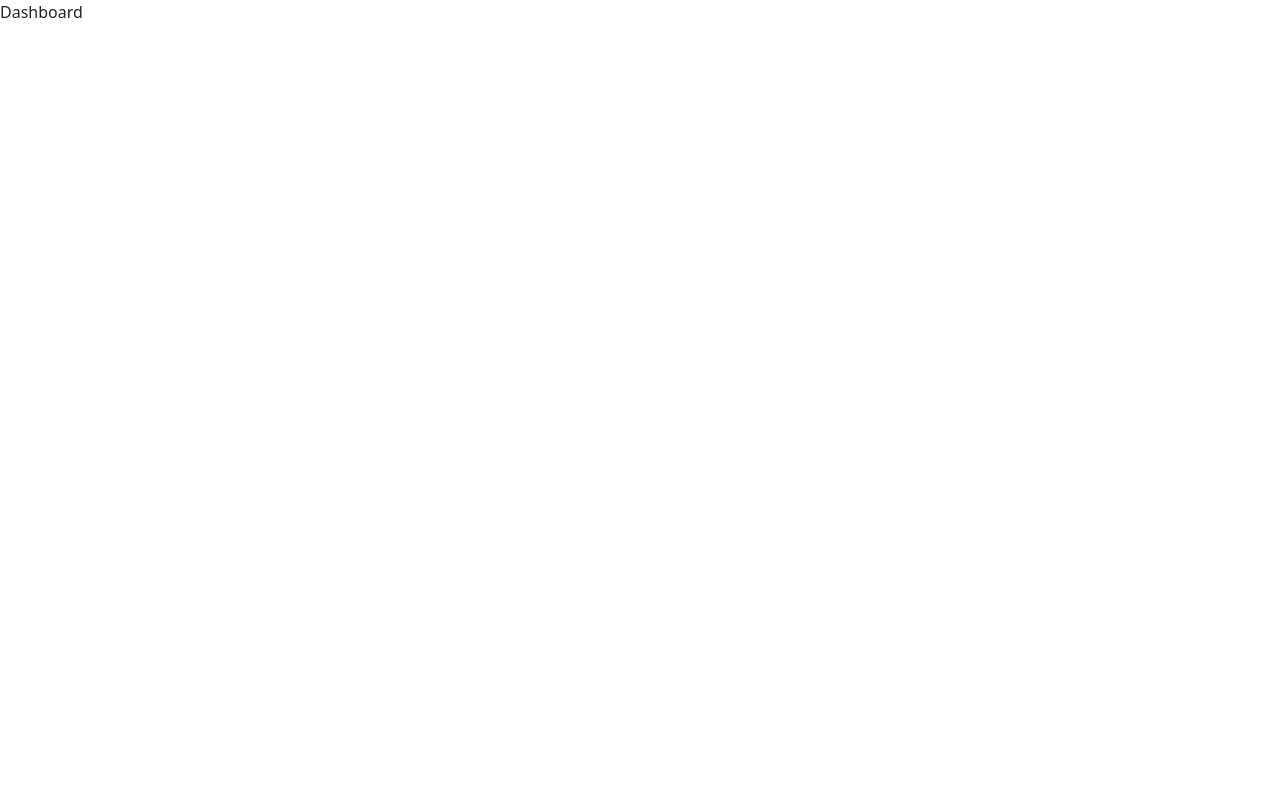
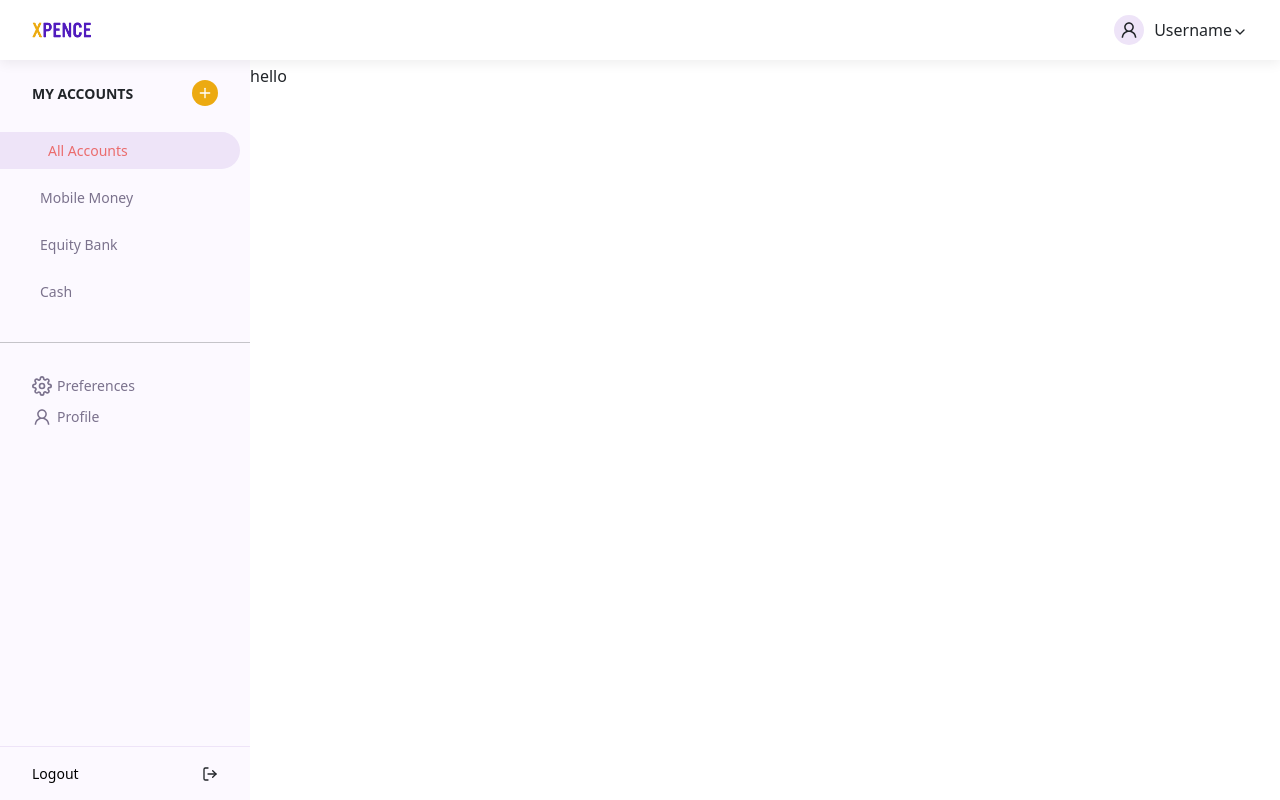
Before and after one commit to SolvIT-Africa-Bootcamp-cohort2/Expense-tracking-app, a React (Create React App) app: page /dashboard in a window 1280 px wide. Built offline with nearby package versions, Linux system fonts and the light colour scheme.

Commit message:
created topbar and sidebar

```diff
--- /dev/null
+++ b/src/components/Dashboard/Contents.js
@@ -0,0 +1,9 @@
+import React from "react";
+import "../../styles/contents.scss";
+import TopBar from "./TopBar/TopBar";
+
+function Contents() {
+  return <div className="contents-main-container">hello</div>;
+}
+
+export default Contents;
--- a/src/components/Dashboard/Dashboard.js
+++ b/src/components/Dashboard/Dashboard.js
@@ -1,7 +1,18 @@
 import React from "react";
+import Contents from "./Contents";
+import Sidebar from "./Sidebar";
+
+import "../../styles/dashboard.scss";
+import TopBar from "./TopBar/TopBar";
 
 function Dashboard() {
-  return <div>Dashboard</div>;
+  return (
+    <div className="dashboard-main-container">
+      <TopBar />
+      <Sidebar />
+      <Contents />
+    </div>
+  );
 }
 
 export default Dashboard;
--- /dev/null
+++ b/src/components/Dashboard/Sidebar.js
@@ -0,0 +1,43 @@
+import React from "react";
+import "../../styles/sidebar.scss";
+import { FiSettings, FiLogOut, FiPlus } from "react-icons/fi";
+import { AiOutlineUser } from "react-icons/ai";
+// import { FiWind,FiGrid, FiShoppingBag,  } from "react-icons/fi";
+
+function Sidebar() {
+  return (
+    <div className="sidebar-container">
+      <div className="create-accounts-container">
+        <span>My accounts</span>
+        <div className="create-account">
+          <FiPlus color="#fff" />
+        </div>
+      </div>
+      <ul className="sidebar-items">
+        <li className="active">All accounts</li>
+        <li>Mobile money</li>
+        <li>Equity bank</li>
+        <li>cash</li>
+      </ul>
+      <hr />
+      <ul className="menu-container">
+        <li>
+          <FiSettings size={20} />
+          <span>Preferences</span>
+        </li>
+        <li>
+          <AiOutlineUser size={20} />
+          <span>Profile</span>
+        </li>
+      </ul>
+      <div className="footer">
+        <div className="footer-contents">
+          <span>Logout</span>
+          <FiLogOut />
+        </div>
+      </div>
+    </div>
+  );
+}
+
+export default Sidebar;
--- /dev/null
+++ b/src/components/Dashboard/TopBar/TopBar.js
@@ -0,0 +1,25 @@
+import React from "react";
+import "../../../styles/topbar.scss";
+import { FiSearch, FiBell, FiChevronDown, FiChevronUp } from "react-icons/fi";
+import { AiOutlineUser } from "react-icons/ai";
+
+function TopBar() {
+  return (
+    <div className="topbar-main-container">
+      <div>
+        <img src={require("../../../assets/logo.png")} />
+      </div>
+      <div className="user-profile-container">
+        <div className="profile-image-container">
+          <AiOutlineUser size={20} />
+        </div>
+        <div className="username-container">
+          Username
+          <FiChevronDown />
+        </div>
+      </div>
+    </div>
+  );
+}
+
+export default TopBar;
--- a/src/styles/_colors.scss
+++ b/src/styles/_colors.scss
@@ -6,4 +6,7 @@ $white: #ffffff;
 $darkWhite: #fcf9ff;
 $gray: #fcf9ff;
 $lightGray: #f0f0f0;
+$darkGray: #eee4f8;
 $textGray: #7b728d;
+$red: #eb6c6d;
+$shadowColor: #00000012;
--- /dev/null
+++ b/src/styles/_fonts.scss
@@ -0,0 +1,3 @@
+@import url(https://fonts.googleapis.com/css2?family=Lobster&display=swap);
+
+$lobstart :'Lobster', cursive;
--- /dev/null
+++ b/src/styles/contents.scss
@@ -0,0 +1,9 @@
+.contents-main-container {
+  background-color: white;
+  position: absolute;
+  top: 0;
+  padding-top: 4rem;
+  width: calc(100vw - 250px);
+  margin-left: 250px;
+  height: 100%;
+}
--- /dev/null
+++ b/src/styles/dashboard.scss
@@ -0,0 +1,4 @@
+.dashboard-main-container{
+    position: relative;
+    height:100vh;
+}
--- /dev/null
+++ b/src/styles/sidebar.scss
@@ -0,0 +1,126 @@
+@import "fonts";
+@import "colors";
+@import "partials";
+
+.sidebar-container {
+  width: 250px;
+  height: 100vh;
+  padding-top: 4rem;
+  background: #fcf9ff 0% 0% no-repeat padding-box;
+  box-shadow: 0px 3px 12px $shadowColor;
+  position: fixed;
+  top: 0;
+
+  .create-accounts-container {
+    @include flex-space;
+    padding: 1rem 2rem;
+
+    span {
+      text-transform: uppercase;
+      font-size: 14px;
+      font-weight: bold;
+    }
+
+    .create-account {
+      background-color: $yellow;
+      padding: 5px;
+      border-radius: 100%;
+      @include flex-center;
+    }
+  }
+
+  .sidebar-items {
+    padding: 0px;
+    margin: 0px;
+
+    li {
+      list-style: none;
+      padding: 0.5rem 0px;
+      padding-left: 2.5rem;
+      margin-top: 10px;
+      margin-bottom: 10px;
+      font-size: 14px;
+      text-transform: capitalize;
+      display: flex;
+      align-items: center;
+      justify-content: flex-start;
+      transition: 0.5s;
+      color: $textGray;
+
+      &:hover {
+        background-color: $darkGray;
+        color: $red;
+        border-top-right-radius: 25px;
+        border-bottom-right-radius: 25px;
+        margin-right: 10px;
+        padding-left: 3rem;
+        cursor: pointer;
+      }
+    }
+    li.active {
+      background-color: $darkGray;
+      color: $red;
+      border-top-right-radius: 25px;
+      border-bottom-right-radius: 25px;
+      margin-right: 10px;
+      padding-left: 3rem;
+    }
+  }
+  hr {
+    margin: 2rem 0px;
+  }
+  .menu-container {
+    padding: 0px;
+    margin: 0px;
+
+    li {
+      list-style: none;
+      padding-left: 2rem;
+      margin-top: 10px;
+      margin-bottom: 10px;
+      font-size: 14px;
+      text-transform: capitalize;
+      display: flex;
+      align-items: center;
+      justify-content: flex-start;
+      transition: 0.5s;
+      color: $textGray;
+
+      span {
+        margin-left: 5px;
+      }
+      &:hover {
+        background-color: $darkGray;
+        color: $red;
+        padding: 0.5rem 0px;
+        border-top-right-radius: 25px;
+        border-bottom-right-radius: 25px;
+        margin-right: 10px;
+        padding-left: 3rem;
+        cursor: pointer;
+      }
+    }
+    li.active {
+      background-color: $darkGray;
+      color: $red;
+      border-top-right-radius: 25px;
+      border-bottom-right-radius: 25px;
+      margin-right: 10px;
+      padding-left: 3rem;
+    }
+  }
+  .footer {
+    position: absolute;
+    bottom: 0;
+    width: inherit;
+    padding: 1rem 2rem;
+    border-top: 1px solid $darkGray;
+    .footer-contents {
+      @include flex-space;
+      span {
+        font-size: 14px;
+        color: $balck;
+      }
+    }
+  }
+}
--- /dev/null
+++ b/src/styles/topbar.scss
@@ -0,0 +1,31 @@
+@import "colors";
+@import "partials";
+
+.topbar-main-container {
+  display: flex;
+  justify-content: space-between;
+  align-items: center;
+  position: fixed;
+  top: 0;
+  width: calc(100vw);
+  padding: 15px 2rem;
+  background: $white 0% 0% no-repeat padding-box;
+  box-shadow: 0px 3px 12px #00000012;
+  z-index: 1;
+
+  img {
+    width: 60px;
+  }
+
+  .user-profile-container {
+    @include flex-center;
+
+    .profile-image-container {
+      background-color: $darkGray;
+      border-radius: 100%;
+      padding: 5px;
+      @include flex-center;
+      margin-right: 10px;
+    }
+  }
+}
```
